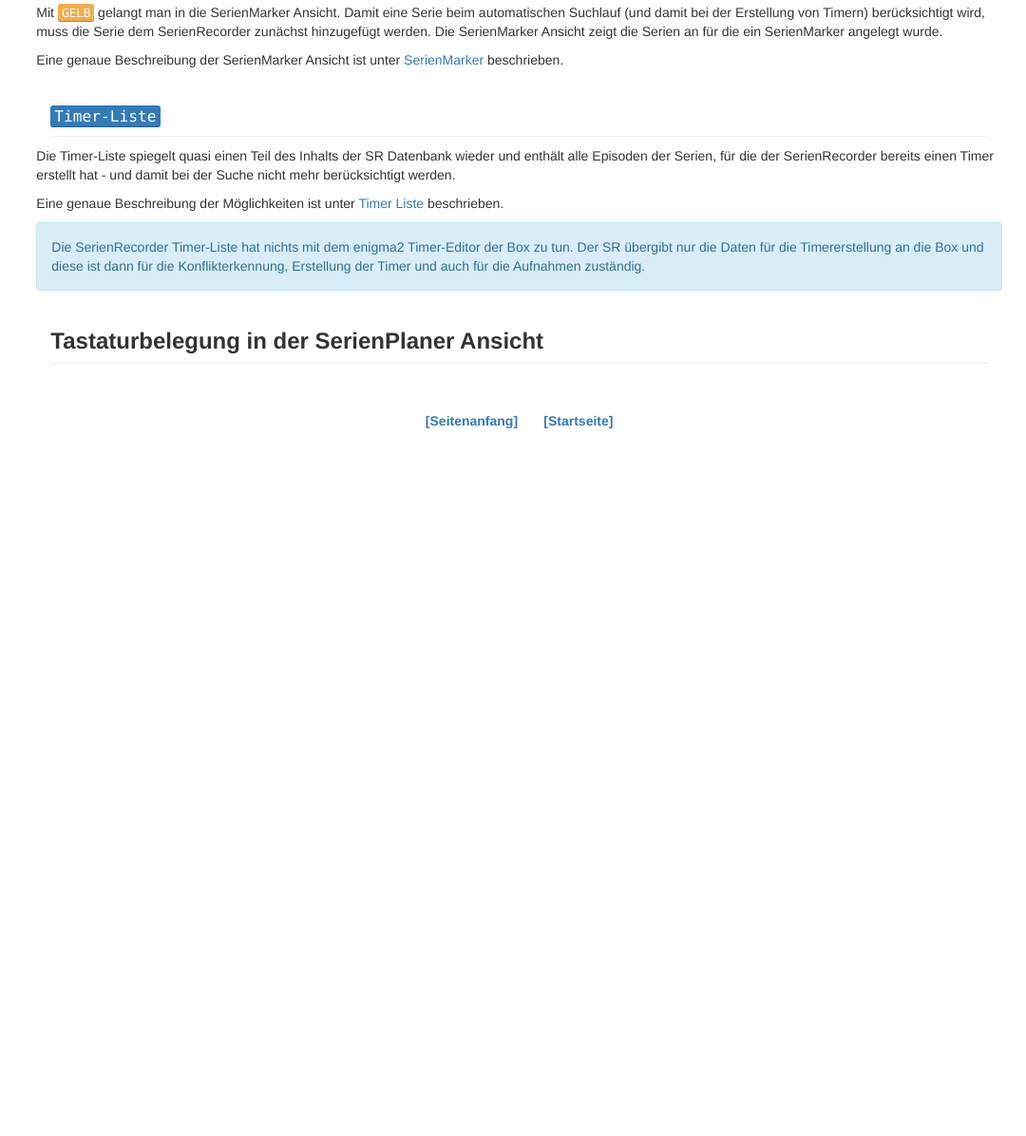
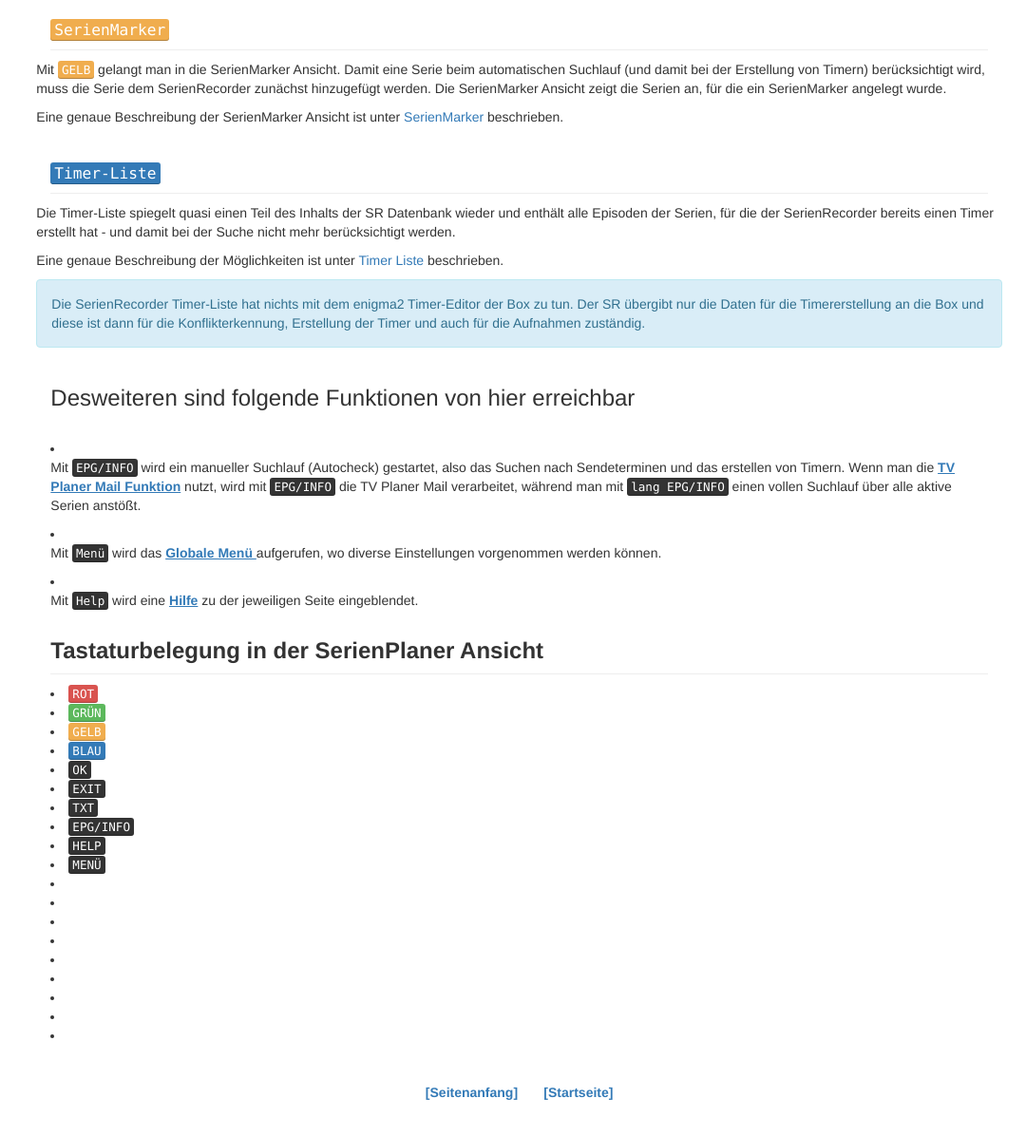
Before and after one commit to Marti-Win7/SR-AN, a plain HTML site: page serienplaner.htm in a window 1280 px wide. Shown: the part 2236-3432 px from the top of the page at 95% size, without its empty margins (200-1280 px from the left). Before the commit the page ends 2769 px from the top, so only its background shows below. Drawn offline with nearby package versions, Linux system fonts and the light colour scheme.

Commit message:
Add files via upload

```diff
--- a/serienplaner.htm
+++ b/serienplaner.htm
@@ -121,8 +121,10 @@
 
             <h4 class="sub-header"><kbd class="green">Sender zuordnen</kbd></h4>
             <div class="row">
-				<p>Beim ersten Start des SR wird sofort die Senderzuordnung aufgerufen, ansonsten mit <kbd class="green">GRÜN</kbd> ,um die eigenen Sender den Sendernamen von WL zuordnen. Dies ist notwendig, da manche Sender auf WL einen leicht anderen Namen tragen, als der auf Eurer Box. Die automatische Zuordnung <kbd class="blue">BLAU</kbd> kann zwar einige Sender schon vorab richtig zuordnen, aber trotzdem muß man selbst noch meist ein paar Sender zuordnen. Auf der WL-Seite wird idR nicht unterschieden zwischen SD und HD Sendern, also muß man selbst dafür sorge tragen, das den WL Sendern, falls gewünscht, Eure HD Sender zugeordnet werden. Man kann noch zusätzlich „alternative Sender“ angeben, die dann zur Timererstellung genutzt werden, falls es Konflikte gibt. Für die alternativen Sender ist es erforderlich, das man 2 Bouquets auf der Box angelegt hat. Eines für die "normalen" Sender und eines für die alternativen Sender. Dies muß dann auch in den globalen Einstellungen aktiviert sein.
+				<p>Die Senderzuordnung wird idR mit <kbd class="green">GRÜN</kbd> aufgerufen, außer beim ersten Start des SR wird diese sofort gestartet, um die eigenen Sender den Sendernamen von WL zuordnen. Dies ist notwendig, da manche Sender auf WL einen leicht anderen Namen tragen, als der auf Eurer Box. Die automatische Zuordnung <kbd class="blue">BLAU</kbd> kann zwar einige Sender schon vorab richtig zuordnen, aber trotzdem muß man selbst noch meist ein paar Sender zuordnen, indem man auf einem selektierten Sender die <kbd>OK</kbd> Taste drückt. Auf der WL-Seite wird idR nicht unterschieden zwischen SD und HD Sendern, also muß man selbst dafür sorge tragen, das den WL Sendern, falls gewünscht, Eure HD Sender zugeordnet werden. Man kann noch zusätzlich „alternative Sender“ angeben, die dann zur Timererstellung genutzt werden, falls es Konflikte gibt. Für die alternativen Sender ist es erforderlich, das man 2 Bouquets auf der Box angelegt hat. Eines für die "normalen" Sender und eines für die alternativen Sender. Dies muß dann auch in den globalen Einstellungen aktiviert sein.
 				<br>In der Senderzuordnung läßt sich auch mit der Taste <kbd>MENÜ</kbd> für einzelne Sender ein individueller Vor- und Nachlauf einstellen. Dies ist von Vorteil, wenn ein Sender gerne mal Sendetermine um einige Minuten verschiebt, evtl. auch ohne es im EPG zu zeigen.
+				<br>Innerhalb der Senderzuordnung kann man mit <kbd class="green">Aktualisieren</kbd> die Senderliste der WL-Seite aktualisieren. Dies ist nötig, wenn sich der Name eines Senders auf der WL Webseite geändert hat, sei es, weil sich der Name wirklich geändert hat oder weil WL den Namen für sich intern geändert hat.
+				<br>Mit <kbd class="red">ROT</kbd> werden die Sender aktiviert oder deaktiviert - und mit <kbd class="red">lang ROT</kbd> können Sender gelöscht werden.
 				</p>
             </div>
 			<div class="alert alert-info" role="alert">
@@ -131,10 +133,10 @@
 			<br>
             <span id="serien-marker" class="anchor"></span>
 
-            <h4 class="sub-header"><kbd class="yellow">Serien-Marker</kbd></h4>
+            <h4 class="sub-header"><kbd class="yellow">SerienMarker</kbd></h4>
             <div class="row">
                 <p>Mit <kbd class="yellow">GELB</kbd> gelangt man in die SerienMarker Ansicht. Damit eine Serie beim automatischen Suchlauf (und damit bei der Erstellung von Timern) berücksichtigt wird, muss die Serie dem SerienRecorder zunächst hinzugefügt werden.
-                Die SerienMarker Ansicht zeigt die Serien an für die ein SerienMarker angelegt wurde.</p>
+                Die SerienMarker Ansicht zeigt die Serien an, für die ein SerienMarker angelegt wurde.</p>
                 <p>Eine genaue Beschreibung der SerienMarker Ansicht ist unter <a href="serienmarker.htm">SerienMarker</a> beschrieben.</p>
             </div>
 			<br>
@@ -149,8 +151,66 @@
                 </div>
             </div>
 
+<!-- Die anderen Tasten -->
+		<span id="weitere-tasten" class="anchor"></span>
+		<h3 class="header">Desweiteren sind folgende Funktionen von hier erreichbar</h3>
+			<br>
+			<li>
+			<p>Mit <kbd>EPG/INFO</kbd> wird ein manueller Suchlauf (Autocheck) gestartet, also das Suchen nach Sendeterminen und das erstellen von Timern. Wenn man die <a href="einstellungen.htm#tv-planer-mail"><strong><u>TV Planer Mail Funktion</u></strong></a> nutzt, wird mit <kbd>EPG/INFO</kbd> die TV Planer Mail verarbeitet, während man mit <kbd>lang EPG/INFO</kbd> einen vollen Suchlauf über alle aktive Serien anstößt.
+			</p>
+			</li>
+			<li>
+			<p>Mit <kbd>Menü</kbd> wird das <a href="einstellungen.htm"><strong><u>Globale Menü </u></strong></a> aufgerufen, wo diverse Einstellungen vorgenommen werden können.
+			</p>
+			</li>
+			<li>
+			<p>Mit <kbd>Help</kbd> wird eine <a href="index.htm#hilfe"><strong><u>Hilfe</u></strong></a> zu der jeweiligen Seite eingeblendet.
+			</p>
+			</li>
+
+
+
+<!-- Tastaturbelegung -->
 			<span id="tastatur-sp" class="anchor"></span>
             <h3 class="sub-header"><strong>Tastaturbelegung in der SerienPlaner Ansicht</strong></h3>
+				<li><kbd class="red">ROT</kbd>
+				</li>
+				<li><kbd class="green">GRÜN</kbd>
+				</li>
+				<li><kbd class="yellow">GELB</kbd>
+				</li>
+				<li><kbd class="blue">BLAU</kbd>
+				</li>
+				<li><kbd>OK</kbd>
+				</li>
+				<li><kbd>EXIT</kbd>
+				</li>
+				<li><kbd>TXT</kbd>
+				</li>
+				<li><kbd>EPG/INFO</kbd>
+				</li>
+				<li><kbd>HELP</kbd>
+				</li>
+				<li><kbd>MENÜ</kbd>
+				</li>
+				<li>
+				</li>
+				<li>
+				</li>
+				<li>
+				</li>
+				<li>
+				</li>
+				<li>
+				</li>
+				<li>
+				</li>
+				<li>
+				</li>
+				<li>
+				</li>
+				<li>
+				</li>
 
 			<br><br>
 			<div class="center"><a href="serienplaner.htm"><strong>[Seitenanfang]</strong></a>&nbsp; &nbsp; &nbsp; &nbsp;<a href="index.htm"><strong>[Startseite]</strong></a></div>
```
Also changed, not shown: einstellungen.htm (+3 -0 lines), index.htm (+1 -1 lines).
